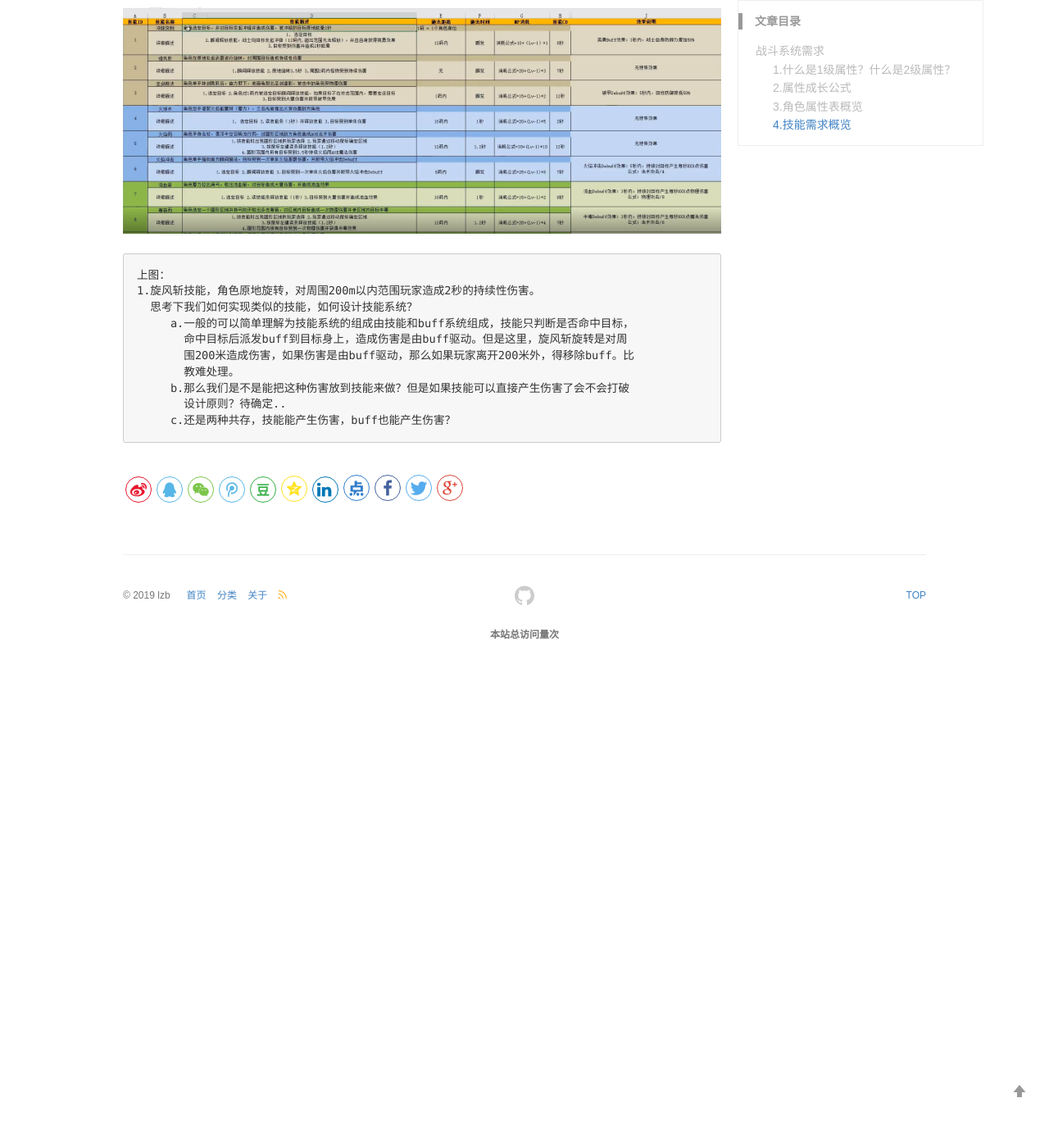
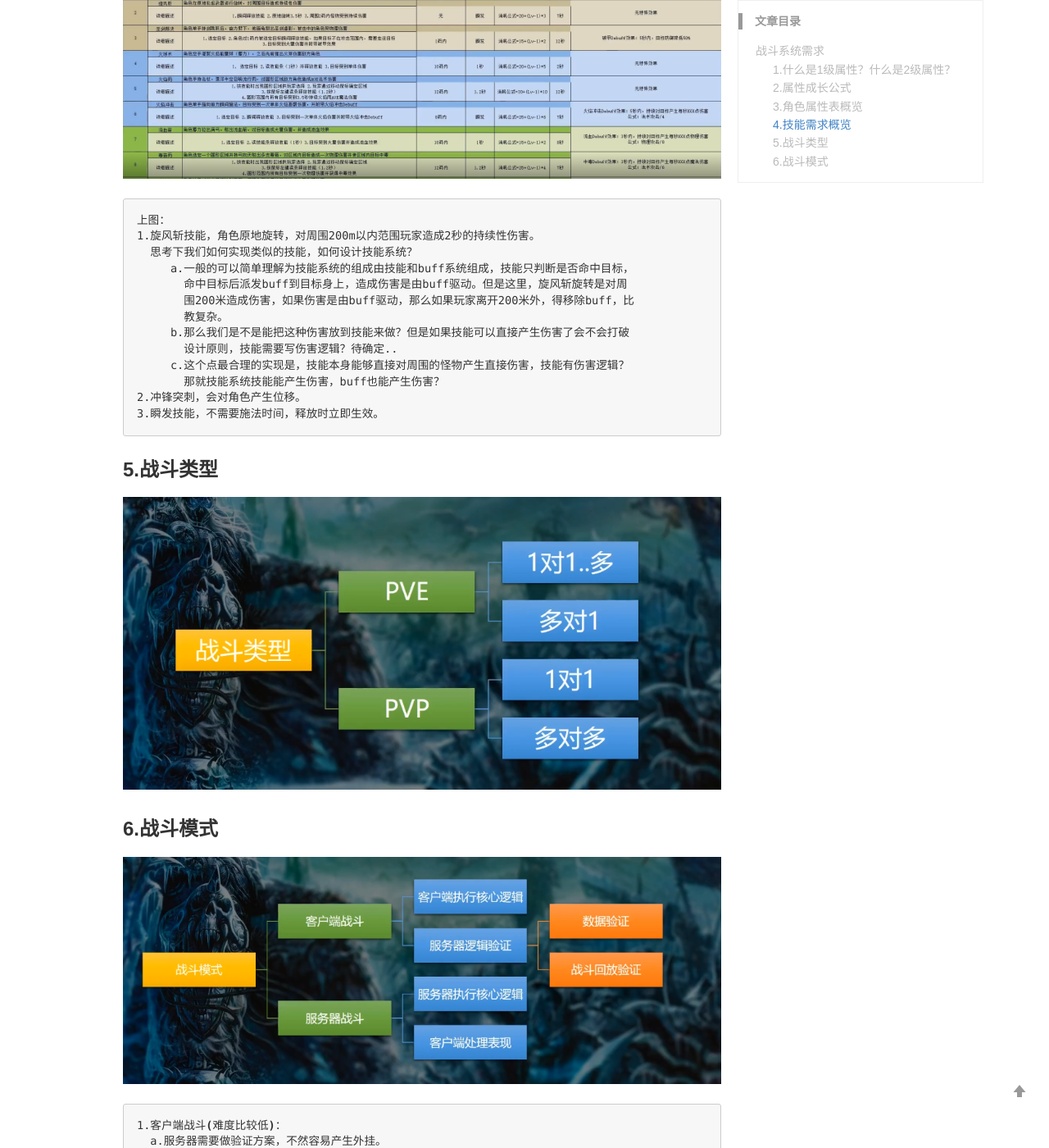
Before and after one commit to lizb0907/lizb0907.github.io, a Jekyll site: the page built from _posts/mmo-game/2021-08-07-FightDesign01.md, in a window 1280 px wide and 1400 px high, scrolled down 2822 px. Shown: the whole window at 82% size. Built offline with Jekyll 4.4.1, drawn with Linux system fonts in a browser that asks for light colours; comment, search, counter and statistics services are not loaded; before the commit the page ends 3645 px from its top, so only the background shows below that; some of the changed text lies outside the part shown.

Commit message:
update skill

````diff
--- a/_posts/mmo-game/2021-08-07-FightDesign01.md
+++ b/_posts/mmo-game/2021-08-07-FightDesign01.md
@@ -48,9 +42,7 @@ mmo游戏里战斗设计01-了解战斗系统
 
 ![](/images/posts/mmo_game/skill_design/k3.png)
 
-
 ![](/images/posts/mmo_game/skill_design/k4.png)
-
 
 ### 3.角色属性表概览
 
@@ -90,9 +82,41 @@ mmo游戏里战斗设计01-了解战斗系统
   思考下我们如何实现类似的技能，如何设计技能系统？
      a.一般的可以简单理解为技能系统的组成由技能和buff系统组成，技能只判断是否命中目标，
        命中目标后派发buff到目标身上，造成伤害是由buff驱动。但是这里，旋风斩旋转是对周
-       围200米造成伤害，如果伤害是由buff驱动，那么如果玩家离开200米外，得移除buff。比
-       教难处理。
+       围200米造成伤害，如果伤害是由buff驱动，那么如果玩家离开200米外，得移除buff，比
+       教复杂。
      b.那么我们是不是能把这种伤害放到技能来做？但是如果技能可以直接产生伤害了会不会打破
-       设计原则？待确定..
-     c.还是两种共存，技能能产生伤害，buff也能产生伤害？
+       设计原则，技能需要写伤害逻辑？待确定..
+     c.这个点最合理的实现是，技能本身能够直接对周围的怪物产生直接伤害，技能有伤害逻辑？
+       那就技能系统技能能产生伤害，buff也能产生伤害？
+2.冲锋突刺，会对角色产生位移。
+3.瞬发技能，不需要施法时间，释放时立即生效。
 ```
+
+### 5.战斗类型
+
+![](/images/posts/mmo_game/skill_design/k7.png)
+
+### 6.战斗模式
+
+![](/images/posts/mmo_game/skill_design/k8.png)
+
+```sh
+1.客户端战斗(难度比较低)：
+  a.服务器需要做验证方案，不然容易产生外挂。
+  b.一般服务器不做逻辑，只需要做结果分发和战斗回放验证。
+  c.王者荣耀（采用帧同步）：
+    --多人战斗假设有10人战斗，如果只有一人使用外挂，很容易验证对比其它人数据包，发现你的
+      数据包和其它9人来说有异常那么你就是外挂了。
+    --1v1战斗，或则多人战斗，都说自己的数据包是正确的，无法用数据包对比来判断相信谁。因为
+      帧同步可以战斗回放验证，客户端可以向服务器发战斗回放数据，服务器通过专门的验证战斗回
+      放数据的服得到准确的战报，从而得到结果。
+      你可能觉得的服务器回放战斗验证很耗时，但是一个服同时在线和同时结束战斗的场次，其实没
+      有想象中的那么多。
+      还有很多策略可以让客户端做一些表现来延长等待服务器的结果，甚至这场结果不准确可以通过邮寄
+      发放到下一场战斗告诉你上一战斗你开挂了，结果无效。
+2.服务器战斗（复杂度高）：
+  a.所有核心战斗逻辑都在服务器上跑，客户端做表现。
+  b.服务器上跑战斗，同时在线四五千甚至上万人，那么随时随地发生很多场战斗，对服务器压力非常大。
+    对于mmo游戏，很多游戏战斗确实是放服务器做。压力大，有的游戏就会将战斗单独拆分出来到一个服，
+    甚至是战斗集群服。
+```
````
Also changed, not shown: other parts of _posts/mmo-game/2021-08-07-FightDesign01.md (+1 -7 lines), images/posts/mmo_game/skill_design/k7.png (added), images/posts/mmo_game/skill_design/k8.png (added).
